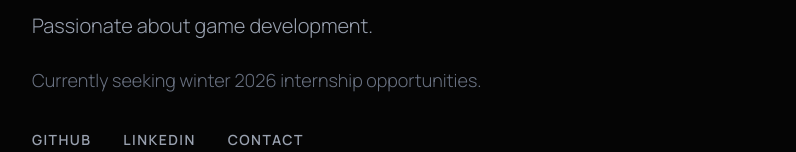
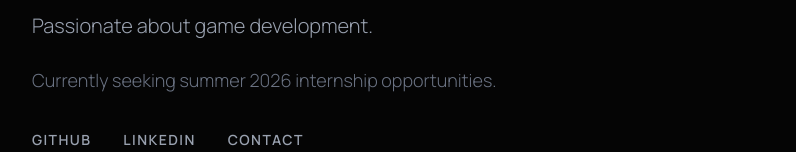
Before and after one commit to Somto-O/dev-folio, a React (Vite) app: page / in a window 1280 px wide. Shown: the part 406-558 px from the top of the page, without its empty margins (96-892 px from the left). Built offline with nearby package versions, Linux system fonts and the light colour scheme.

Commit message:
summer change

```diff
--- a/src/components/Hero.tsx
+++ b/src/components/Hero.tsx
@@ -21,7 +21,7 @@ const Hero: React.FC = () => {
             👋🏽 4th year Computer Science student with strong foundation in C and C++. Had fun doing a project in reinforcement learning with Python. Passionate about game development.
           </p>
           <p className="text-lg text-gray-500 max-w-2xl leading-loose font-light mt-4">
-            Currently seeking winter 2026 internship opportunities.
+            Currently seeking summer 2026 internship opportunities.
           </p>
         </motion.div>
 
```
